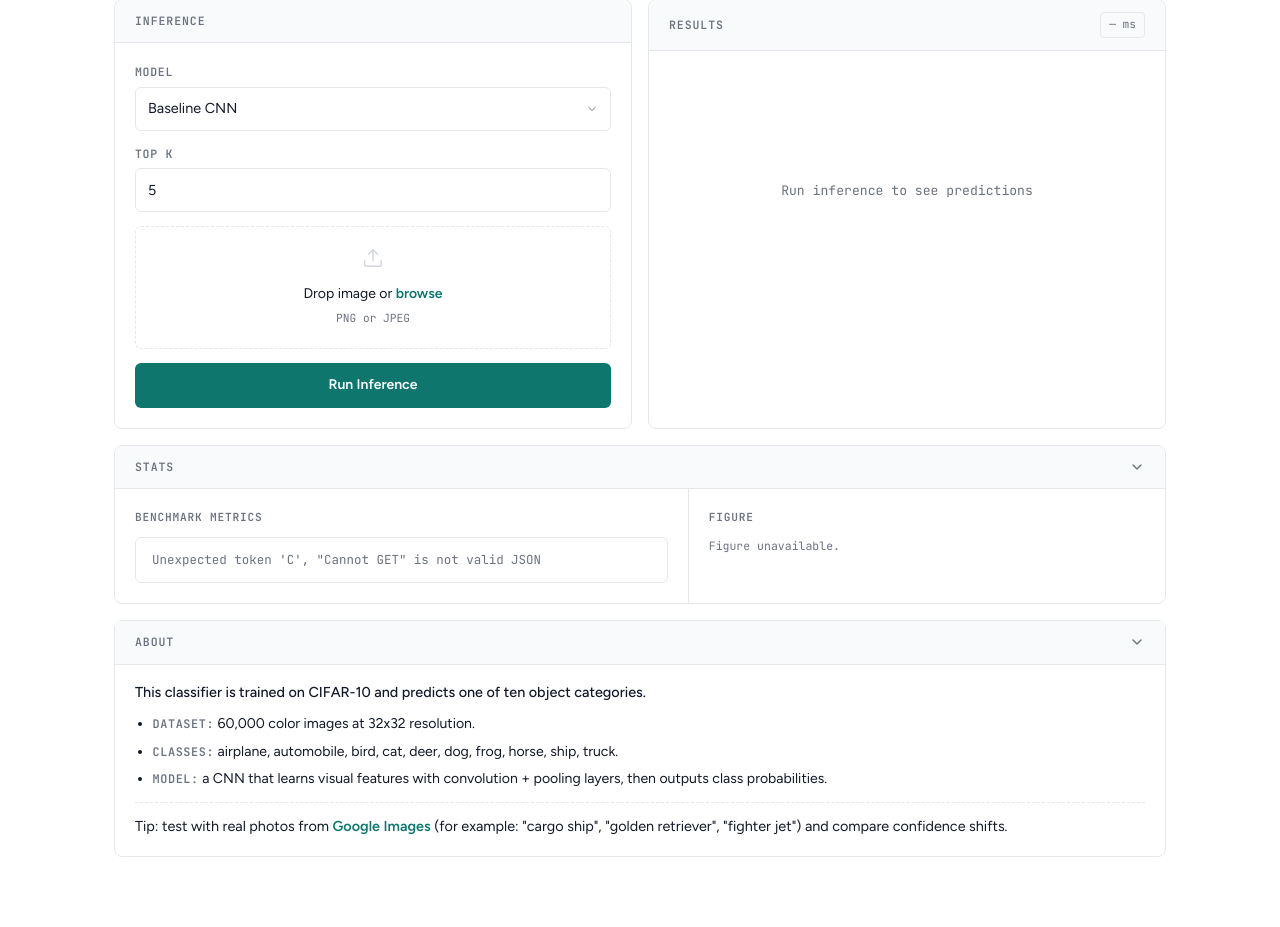
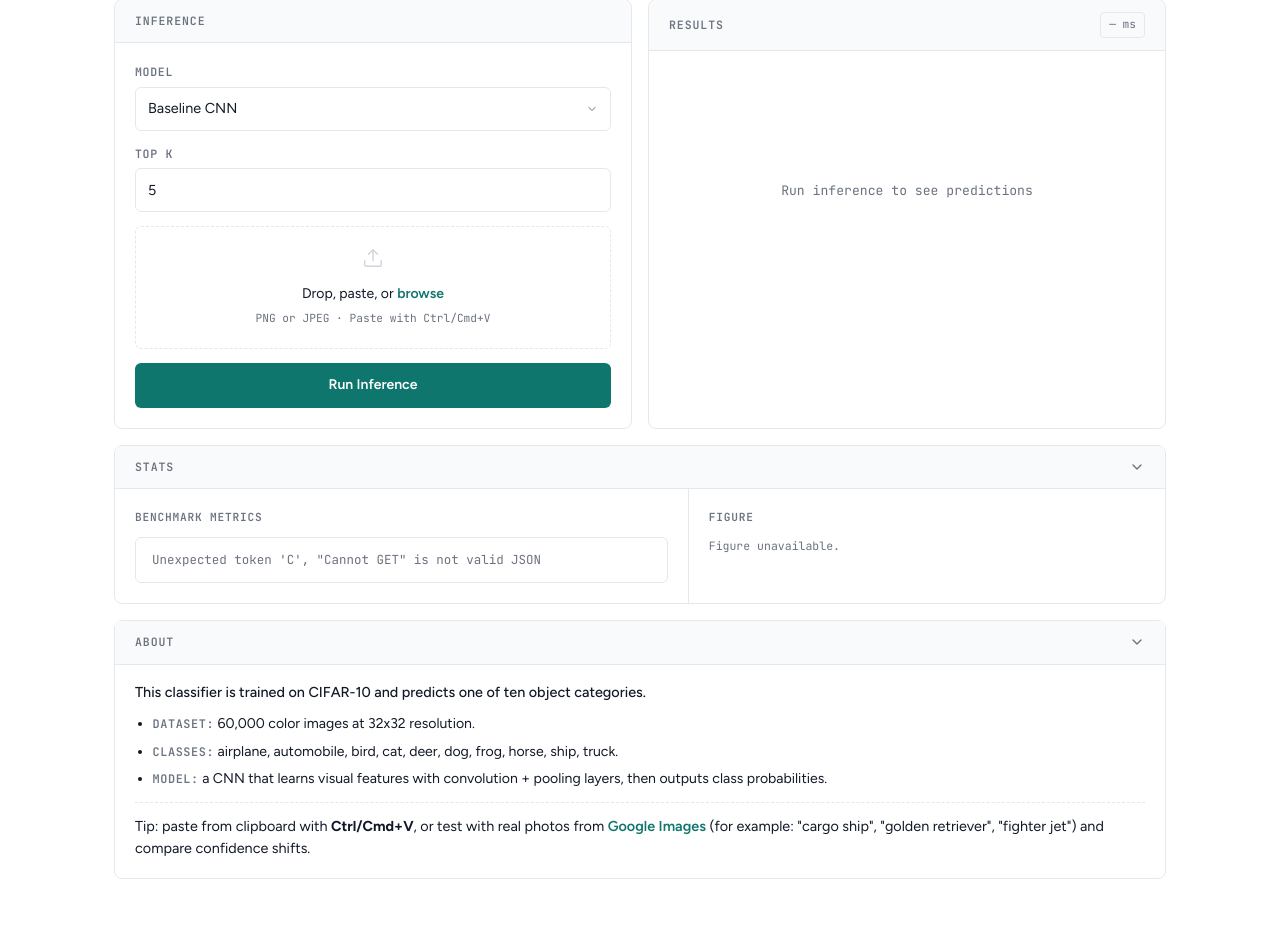
Before and after one commit to albipuliga/CIFAR10-Pytorch, a Python web app: template webapp/web/templates/index.html in a window 1280 px wide, after a click on "ABOUT". Shown: the part 90-1017 px from the top of the page. Before the commit the page ends 947 px from the top, so only its background shows below. Run offline with Jinja, Linux system fonts and the light colour scheme; the template is opened without the code that fills it, so the values that code supplies are empty.

Commit message:
feat: image pasting from clipboard

```diff
--- a/webapp/web/static/js/app.js
+++ b/webapp/web/static/js/app.js
@@ -63,7 +63,9 @@
 
 function cloneForUpload(file) {
   const mimeType = inferMimeType(file);
-  return new File([file], file.name, {
+  const normalizedName = (file.name || "").trim();
+  const safeName = normalizedName || (mimeType === "image/png" ? "clipboard-image.png" : "clipboard-image.jpg");
+  return new File([file], safeName, {
     type: mimeType || file.type || "application/octet-stream",
     lastModified: file.lastModified || Date.now(),
   });
@@ -345,6 +347,30 @@
   }
 });
 
+window.addEventListener("paste", async (event) => {
+  const items = event.clipboardData?.items;
+  if (!items) return;
+
+  const imageItem = [...items].find((item) => item.type.startsWith("image/"));
+  if (!imageItem) return;
+
+  const file = imageItem.getAsFile();
+  if (!file) {
+    errorMessage.textContent = "Clipboard image could not be read. Try copying it again.";
+    errorMessage.hidden = false;
+    return;
+  }
+
+  try {
+    await setSelectedFile(file);
+    event.preventDefault();
+  } catch (error) {
+    errorMessage.textContent =
+      error instanceof Error ? error.message : "Failed to read clipboard image.";
+    errorMessage.hidden = false;
+  }
+});
+
 fileInput.addEventListener("change", async (event) => {
   const file = event.target.files?.[0];
   try {
--- a/webapp/web/templates/index.html
+++ b/webapp/web/templates/index.html
@@ -75,8 +75,8 @@
                     <line x1="12" y1="3" x2="12" y2="15"/>
                   </svg>
                 </div>
-                <p>Drop image or <span class="dropzone-link">browse</span></p>
-                <small>PNG or JPEG</small>
+                <p>Drop, paste, or <span class="dropzone-link">browse</span></p>
+                <small>PNG or JPEG · Paste with Ctrl/Cmd+V</small>
               </div>
 
               <div id="preview-wrap" class="preview-wrap" hidden>
@@ -145,7 +145,7 @@
               <li><strong>Model:</strong> a CNN that learns visual features with convolution + pooling layers, then outputs class probabilities.</li>
             </ul>
             <p class="info-tip">
-              Tip: test with real photos from
+              Tip: paste from clipboard with <strong>Ctrl/Cmd+V</strong>, or test with real photos from
               <a href="https://images.google.com" target="_blank" rel="noopener noreferrer">Google Images</a>
               (for example: "cargo ship", "golden retriever", "fighter jet") and compare confidence shifts.
             </p>
```
